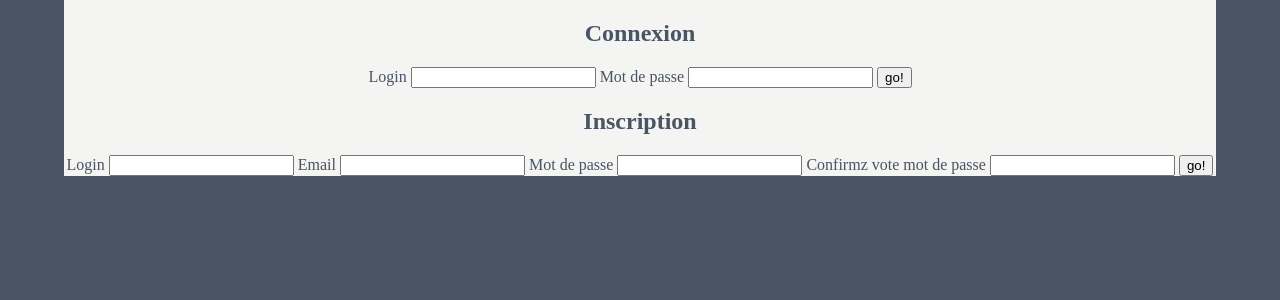
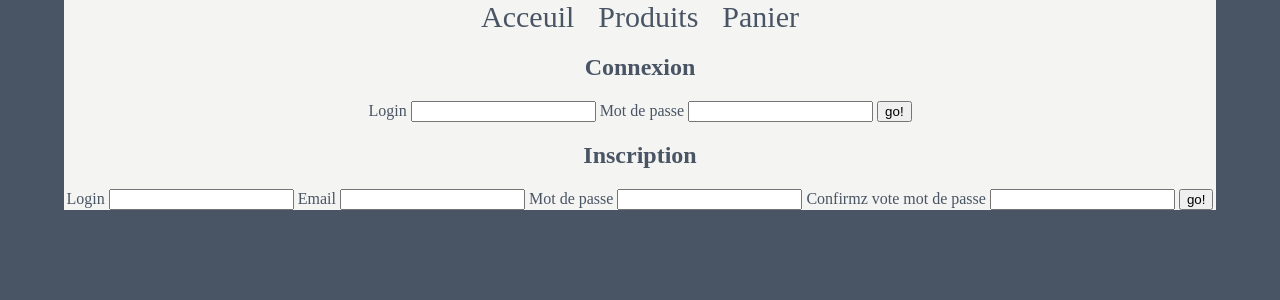
Before and after one commit to Jeremy-DEJOUX/boutique, a PHP site: page /pages/profil.php in a window 1280 px wide. Shown: the top 300 px of the page. Run offline with PHP 8.4, Linux system fonts and the light colour scheme; some web fonts are replaced.

Commit message:
Add nav profil

```diff
--- a/pages/profil.php
+++ b/pages/profil.php
@@ -128,6 +128,11 @@ if (isset($_POST["register"])){
 <!-- ================================================================= CONNEXION / INSCRIPTION ============================================================ -->
     <?php else: ?>
         <main>
+        <nav>
+                <a href="../index.php">Acceuil</a>
+                <a href="produits.php">Produits</a>
+                <a href="panier.php">Panier</a>
+            </nav>
             <h2>Connexion</h2>
             <form id="form_connect" action="" method="POST">
                 <label for="login">Login</label>
```
